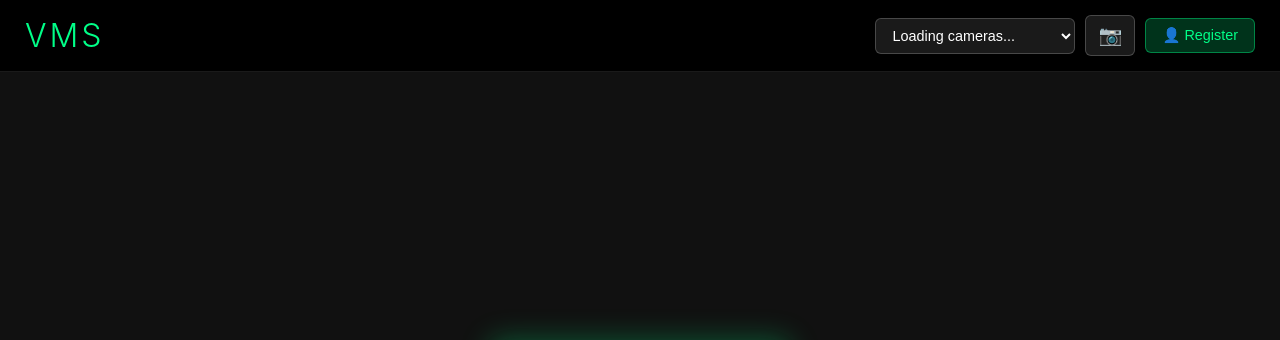
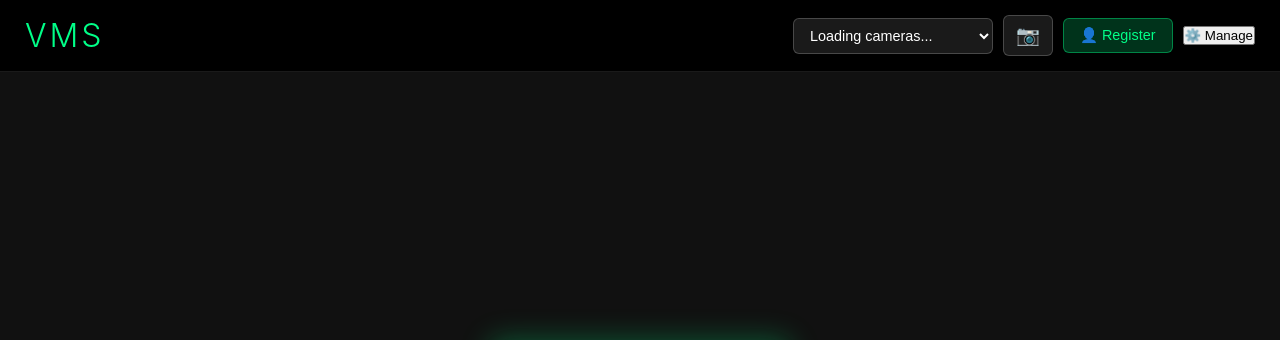
Before and after one commit to sumit111111113/AI, a Node server app: page / in a window 1280 px wide. Shown: the top 340 px of the page. Run offline with Node 20, Linux system fonts and the light colour scheme; some libraries are stand-ins or nearby versions.

Commit message:
Add user management button and modal
cgen-74c9004a49ea4b1c9028a5ac829e993e

```diff
--- a/views/index.ejs
+++ b/views/index.ejs
@@ -17,6 +17,7 @@
             </select>
             <button id="flipCamera" class="flip-btn" title="Flip Camera">📷</button>
             <button id="registerUserBtn" class="register-btn" title="Register New User">👤 Register</button>
+            <button id="manageUsersBtn" class="manage-btn" title="Manage Users">⚙️ Manage</button>
         </div>
     </div>
 
```
